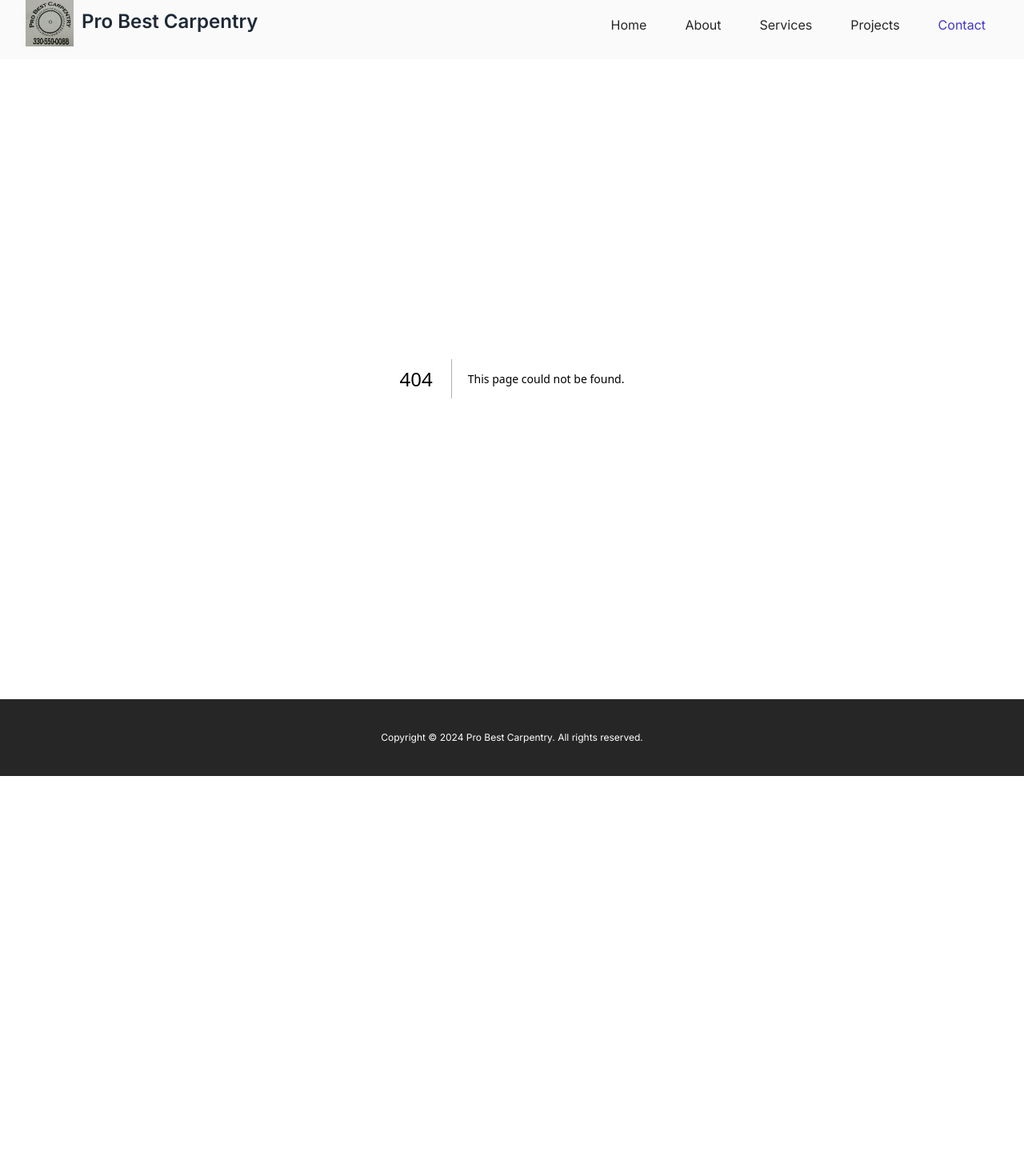
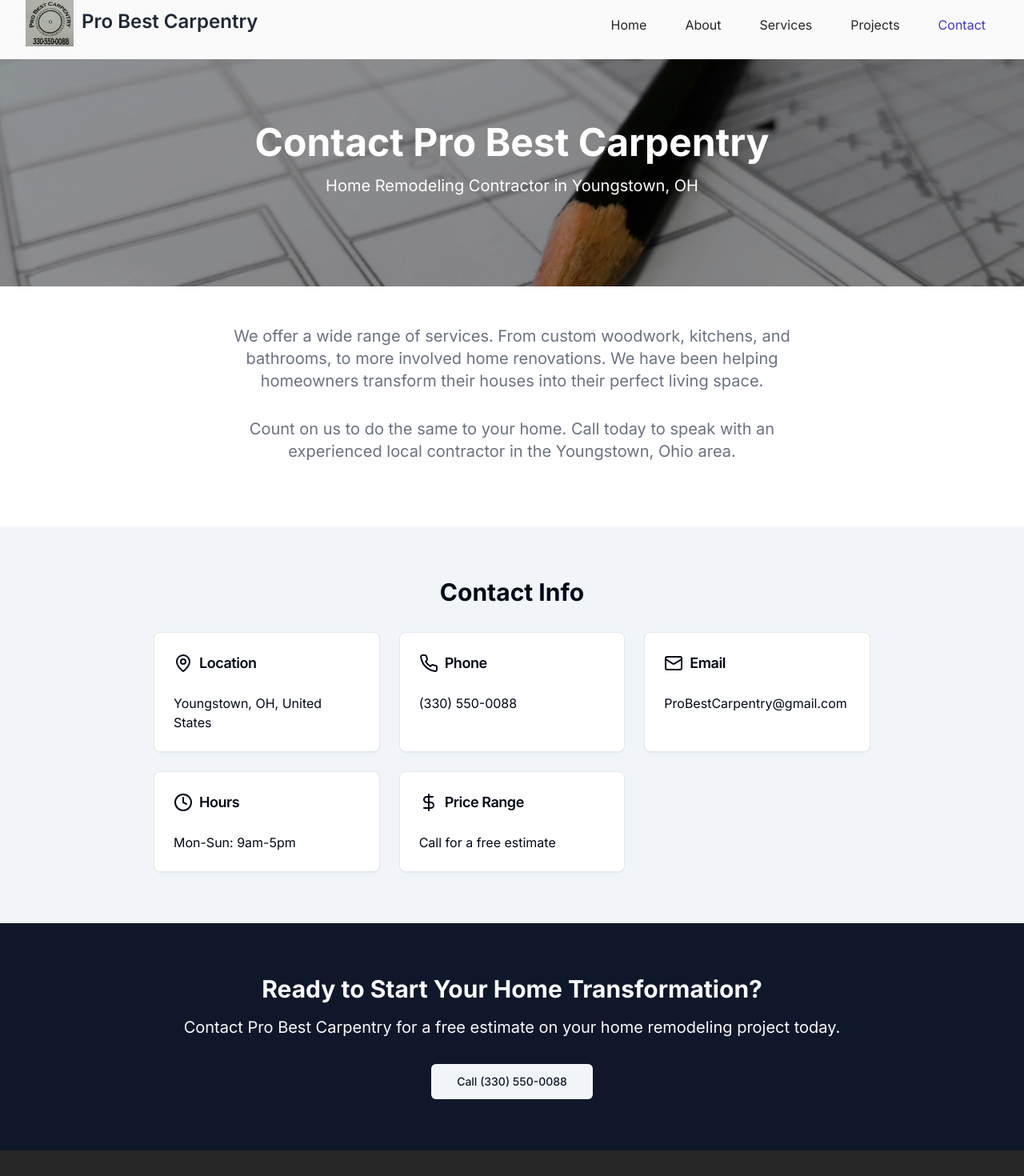
Before and after one commit to JerryDoran/pro-best-carpentry, a Next.js app: page /contact in a window 1280 px wide. Before the commit this address had no page. Shown: the part 71-1541 px from the top of the page at 80% size. Before the commit the page ends 1041 px from the top, so only its background shows below. Built offline with nearby package versions, Linux system fonts and the light colour scheme.

Commit message:
finished contact page

```diff
--- a/app/about/page.tsx
+++ b/app/about/page.tsx
@@ -11,6 +11,8 @@ import {
 } from 'lucide-react';
 import { ReactNode } from 'react';
 import aboutBanner from '@/assets/images/about-banner.webp';
+import { Button } from '@/components/ui/button';
+import Link from 'next/link';
 
 export default function AboutPage() {
   return (
@@ -116,6 +118,9 @@ export default function AboutPage() {
             Contact us today for a free consultation and let&apos;s bring your
             carpentry dreams to life!
           </p>
+          <Button size='lg' className='mb-6'>
+            <Link href='/contact'>Get a Free Quote</Link>
+          </Button>
           <div className='flex flex-wrap justify-center gap-4'>
             <Badge variant='secondary' className='text-lg py-2 px-4'>
               Residential
--- a/app/bathroom/page.tsx
+++ b/app/bathroom/page.tsx
@@ -16,25 +16,19 @@ import Link from 'next/link';
 export default function BathroomRemodelingPage() {
   return (
     <div className='min-h-screen bg-background text-foreground'>
-      <header className='bg-primary text-primary-foreground py-4'>
-        <div className='container mx-auto px-4'>
-          <h1 className='text-2xl font-bold'>Pro Best Carpentry</h1>
-        </div>
-      </header>
-
       <main>
         {/* Hero Section */}
         <section className="relative bg-[url('/images/bathroom-banner.jpg')] bg-cover bg-center py-20">
           <div className='absolute inset-0 bg-black opacity-40' />
           <div className='container mx-auto px-4 text-center text-white relative z-10'>
-            <h2 className='text-4xl font-bold mb-4 animate-fadeIn'>
+            <h2 className='text-4xl md:text-5xl font-bold mb-4 animate-fadeIn'>
               Transform Your Bathroom with Pro Best Carpentry
             </h2>
             <p className='text-xl mb-8 animate-fadeIn'>
               Expert Bathroom Remodeling in Youngstown, OH
             </p>
             <Button size='lg' className='animate-fadeIn bg-black/50'>
-              <Link href='/#contact'>Get Your Free Estimate</Link>
+              <Link href='/contact'>Get Your Free Estimate</Link>
             </Button>
           </div>
         </section>
@@ -192,7 +186,7 @@ export default function BathroomRemodelingPage() {
               remodel today.
             </p>
             <Button size='lg' variant='secondary'>
-              <Link href='/#contact'>Schedule Your Consultation</Link>
+              <Link href='/contact'>Schedule Your Consultation</Link>
             </Button>
           </div>
         </section>
--- a/app/carpentry/page.tsx
+++ b/app/carpentry/page.tsx
@@ -6,25 +6,19 @@ import Link from 'next/link';
 export default function FineCarpentryPage() {
   return (
     <div className='min-h-screen bg-background text-foreground'>
-      <header className='bg-primary text-primary-foreground py-4'>
-        <div className='container mx-auto px-4'>
-          <h1 className='text-2xl font-bold'>Pro Best Carpentry</h1>
-        </div>
-      </header>
-
       <main>
         {/* Hero Section */}
         <section className="relative bg-[url('/images/carpentryBanner.jpg')] bg-cover bg-bottom py-20">
           <div className='absolute inset-0 bg-black opacity-40' />
           <div className='container mx-auto px-4 text-center text-white z-20'>
-            <h2 className='text-4xl font-bold mb-4 animate-fadeIn'>
+            <h2 className='text-4xl md:text-5xl font-bold mb-4 animate-fadeIn'>
               Refine Your Home With Custom Wood Additions
             </h2>
             <p className='text-xl mb-8 animate-fadeIn'>
               Carpentry service in Youngstown, OH
             </p>
             <Button size='lg' className='animate-fadeIn bg-black/50'>
-              <Link href='/#contact'>Get a Free Quote</Link>
+              <Link href='/contact'>Get a Free Quote</Link>
             </Button>
           </div>
         </section>
@@ -125,7 +119,7 @@ export default function FineCarpentryPage() {
               Schedule a custom installation today.
             </p>
             <Button size='lg'>
-              <Link href='/#contact'>Schedule Your Installation</Link>
+              <Link href='/contact'>Schedule Your Installation</Link>
             </Button>
           </div>
         </section>
--- /dev/null
+++ b/app/contact/page.tsx
@@ -0,0 +1,126 @@
+import { Phone, MapPin, Clock, Mail, DollarSign } from 'lucide-react';
+import { Button } from '@/components/ui/button';
+import { Card, CardHeader, CardTitle, CardContent } from '@/components/ui/card';
+import Link from 'next/link';
+
+export default function ContactPage() {
+  return (
+    <div className='min-h-screen bg-background text-foreground'>
+      <main>
+        {/* Hero Section */}
+        <section className="relative bg-[url('/images/contact.jpg')] bg-cover bg-center py-20">
+          <div className='absolute inset-0 bg-black opacity-40' />
+          <div className='container mx-auto px-4 text-center text-white relative z-10'>
+            <h2 className='text-4xl md:text-5xl font-bold mb-4 animate-fadeIn'>
+              Contact Pro Best Carpentry
+            </h2>
+            <p className='text-xl mb-8 animate-fadeIn'>
+              Home Remodeling Contractor in Youngstown, OH
+            </p>
+          </div>
+        </section>
+
+        {/* About Section */}
+        <section className='py-12'>
+          <div className='container mx-auto px-4'>
+            <div className='max-w-3xl mx-auto text-center'>
+              <p className='text-xl mb-8 text-gray-500'>
+                We offer a wide range of services. From custom woodwork,
+                kitchens, and bathrooms, to more involved home renovations. We
+                have been helping homeowners transform their houses into their
+                perfect living space.
+              </p>
+              <p className='text-xl mb-8 text-gray-500'>
+                Count on us to do the same to your home. Call today to speak
+                with an experienced local contractor in the Youngstown, Ohio
+                area.
+              </p>
+            </div>
+          </div>
+        </section>
+
+        {/* Contact Information */}
+        <section className='bg-muted py-16'>
+          <div className='container mx-auto px-4'>
+            <h2 className='text-3xl font-bold mb-8 text-center'>
+              Contact Info
+            </h2>
+            <div className='grid md:grid-cols-2 lg:grid-cols-3 gap-6 max-w-4xl mx-auto'>
+              <Card>
+                <CardHeader>
+                  <CardTitle className='flex items-center text-lg'>
+                    <MapPin className='mr-2' />
+                    Location
+                  </CardTitle>
+                </CardHeader>
+                <CardContent>
+                  <p>Youngstown, OH, United States</p>
+                </CardContent>
+              </Card>
+              <Card>
+                <CardHeader>
+                  <CardTitle className='flex items-center text-lg'>
+                    <Phone className='mr-2' />
+                    Phone
+                  </CardTitle>
+                </CardHeader>
+                <CardContent>
+                  <p>(330) 550-0088</p>
+                </CardContent>
+              </Card>
+              <Card>
+                <CardHeader>
+                  <CardTitle className='flex items-center text-lg'>
+                    <Mail className='mr-2' />
+                    Email
+                  </CardTitle>
+                </CardHeader>
+                <CardContent>
+                  <p>ProBestCarpentry@gmail.com</p>
+                </CardContent>
+              </Card>
+              <Card>
+                <CardHeader>
+                  <CardTitle className='flex items-center text-lg'>
+                    <Clock className='mr-2' />
+                    Hours
+                  </CardTitle>
+                </CardHeader>
+                <CardContent>
+                  <p>Mon-Sun: 9am-5pm</p>
+                </CardContent>
+              </Card>
+              <Card>
+                <CardHeader>
+                  <CardTitle className='flex items-center text-lg'>
+                    <DollarSign className='mr-2' />
+                    Price Range
+                  </CardTitle>
+                </CardHeader>
+                <CardContent>
+                  <p>Call for a free estimate</p>
+                </CardContent>
+              </Card>
+            </div>
+          </div>
+        </section>
+
+        {/* Call to Action Section */}
+        <section className='py-16 bg-primary text-primary-foreground'>
+          <div className='container mx-auto px-4 text-center'>
+            <h2 className='text-3xl font-bold mb-4'>
+              Ready to Start Your Home Transformation?
+            </h2>
+            <p className='text-xl mb-8'>
+              Contact Pro Best Carpentry for a free estimate on your home
+              remodeling project today.
+            </p>
+            <Button size='lg' variant='secondary'>
+              <Link href='tel:+13305500088'>Call (330) 550-0088</Link>
+            </Button>
+          </div>
+        </section>
+      </main>
+    </div>
+  );
+}
--- a/app/custom/page.tsx
+++ b/app/custom/page.tsx
@@ -16,25 +16,19 @@ import Link from 'next/link';
 export default function CustomRenovationServices() {
   return (
     <div className='min-h-screen bg-background text-foreground'>
-      <header className='bg-primary text-primary-foreground py-4'>
-        <div className='container mx-auto px-4'>
-          <h1 className='text-2xl font-bold'>Pro Best Carpentry</h1>
-        </div>
-      </header>
-
       <main>
         {/* Hero Section */}
         <section className="relative bg-[url('/images/tile.jpg')] bg-cover bg-center py-20">
           <div className='absolute inset-0 bg-black opacity-40' />
           <div className='container mx-auto px-4 text-center text-white relative z-10'>
-            <h2 className='text-4xl font-bold mb-4 animate-fadeIn'>
+            <h2 className='text-4xl md:text-5xl font-bold mb-4 animate-fadeIn'>
               Custom Renovation Services by Pro Best Carpentry
             </h2>
             <p className='text-xl mb-8 animate-fadeIn'>
               Transforming Homes in Youngstown, OH with Expert Craftsmanship
             </p>
             <Button size='lg' className='animate-fadeIn bg-black/50'>
-              <Link href='/#contact'>Get Your Free Consultation</Link>
+              <Link href='/contact'>Get Your Free Consultation</Link>
             </Button>
           </div>
         </section>
@@ -187,7 +181,7 @@ export default function CustomRenovationServices() {
               home transformation.
             </p>
             <Button size='lg' variant='secondary'>
-              <Link href='/#contact'>Schedule Your Consultation</Link>
+              <Link href='/contact'>Schedule Your Consultation</Link>
             </Button>
           </div>
         </section>
--- a/app/kitchen/page.tsx
+++ b/app/kitchen/page.tsx
@@ -16,25 +16,19 @@ import Link from 'next/link';
 export default function KitchenRemodelingPage() {
   return (
     <div className='min-h-screen bg-background text-foreground'>
-      <header className='bg-primary text-primary-foreground py-4'>
-        <div className='container mx-auto px-4'>
-          <h1 className='text-2xl font-bold'>Probest Carpentry</h1>
-        </div>
-      </header>
-
       <main>
         {/* Hero Section */}
         <section className="relative bg-[url('/images/kitchen-parallax.jpg')] bg-cover bg-center py-20">
           <div className='absolute inset-0 bg-black opacity-40' />
           <div className='container mx-auto px-4 text-center text-white relative z-10'>
-            <h2 className='text-4xl font-bold mb-4 animate-fadeIn'>
+            <h2 className='text-4xl md:text-5xl font-bold mb-4 animate-fadeIn'>
               Transform Your Kitchen Into a Culinary Haven
             </h2>
             <p className='text-xl mb-8 animate-fadeIn'>
               Expert Kitchen Remodeling in Youngstown, OH
             </p>
             <Button size='lg' className='animate-fadeIn bg-black/50'>
-              <Link href='/#contact'>Get a Free Consultation</Link>
+              <Link href='/contact'>Get a Free Consultation</Link>
             </Button>
           </div>
         </section>
@@ -185,11 +179,10 @@ export default function KitchenRemodelingPage() {
               Ready to Start Your Kitchen Transformation?
             </h2>
             <p className='text-xl mb-8'>
-              Contact Pro Best Carpentry for a free design consultation
-              today.
+              Contact Pro Best Carpentry for a free design consultation today.
             </p>
             <Button size='lg' variant='secondary'>
-              <Link href='/#contact'>Schedule Your Consultation</Link>
+              <Link href='/contact'>Schedule Your Consultation</Link>
             </Button>
           </div>
         </section>
--- a/app/services/page.tsx
+++ b/app/services/page.tsx
@@ -164,7 +164,7 @@ export default function ServicesPage() {
             carpentry dreams to life!
           </p>
           <Button size='lg' className='mb-6'>
-            <Link href='/#contact'>Get a Free Quote</Link>
+            <Link href='/contact'>Get a Free Quote</Link>
 
           </Button>
           <div className='flex flex-wrap justify-center gap-4'>
```
Also changed, not shown: public/images/contact.jpg (added).
